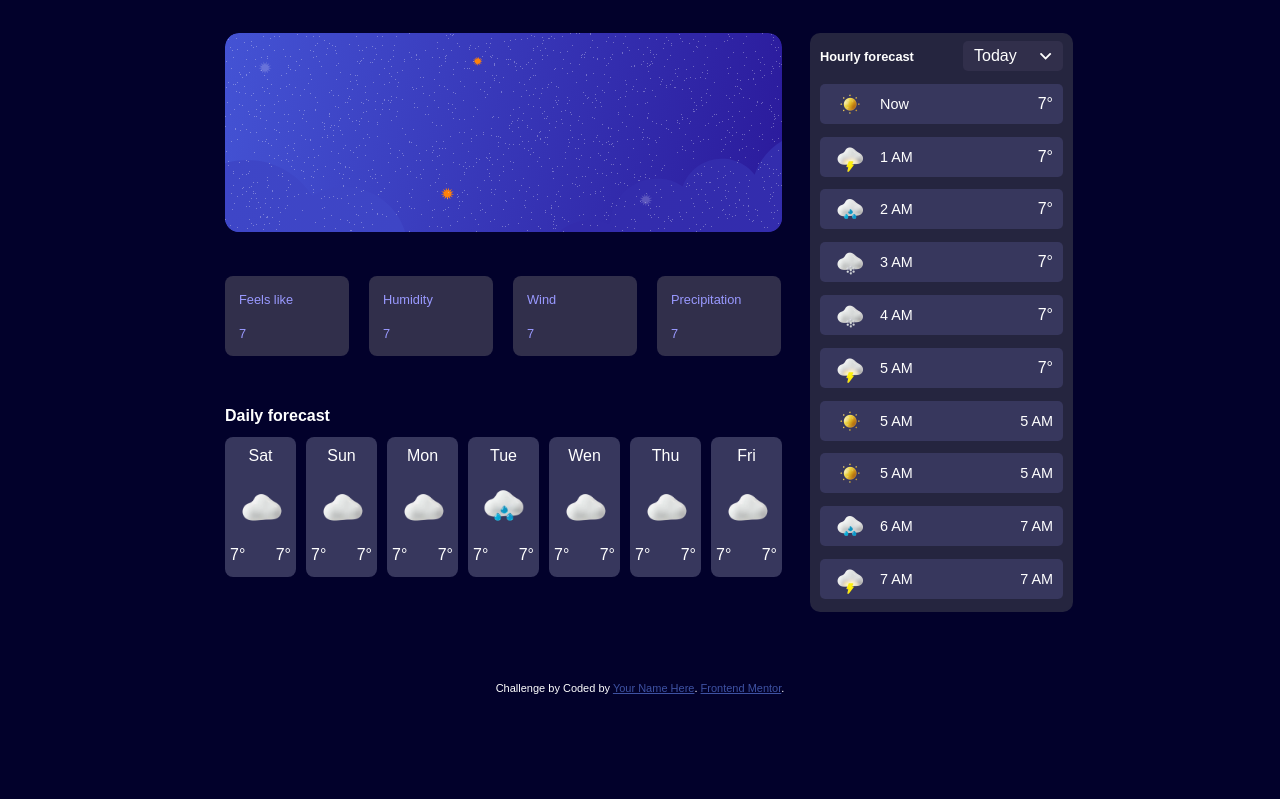
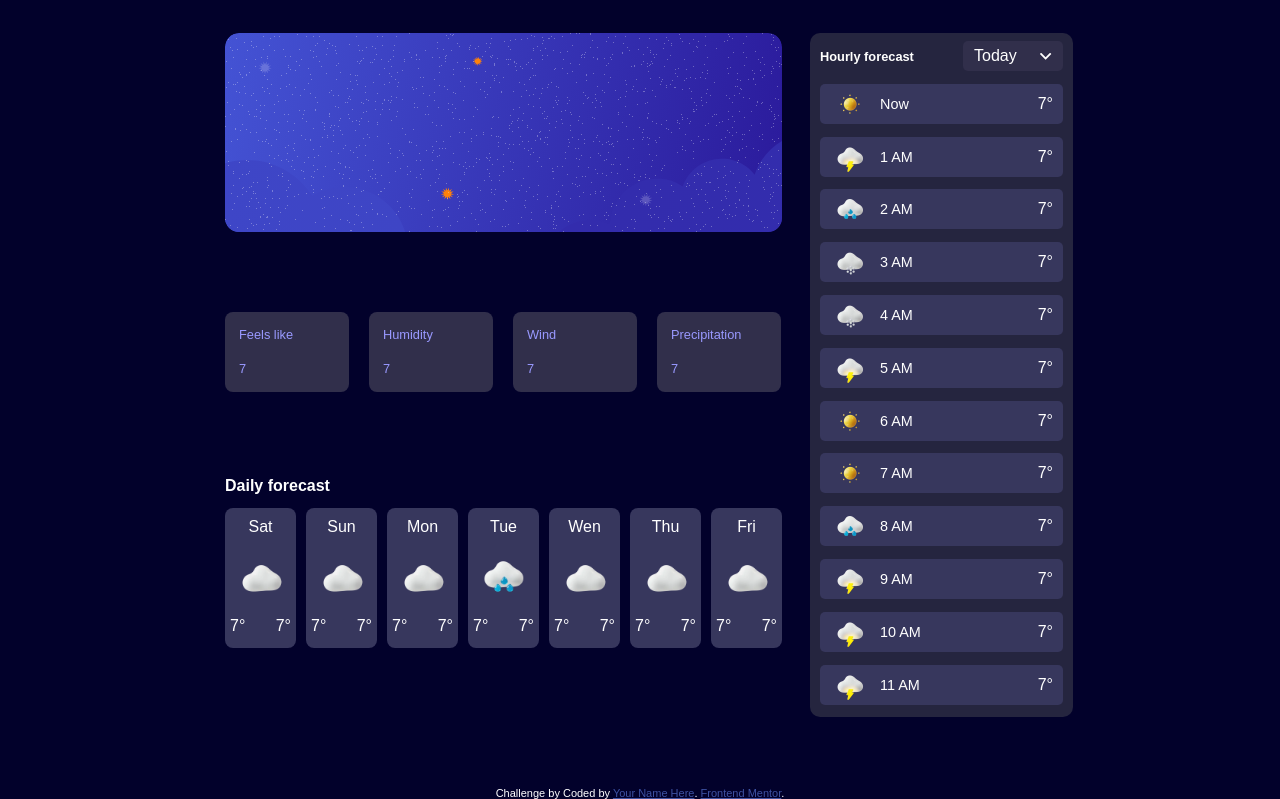
Before and after one commit to getishe/weather-app-main, a plain HTML site: page index.html in a window 1280 px wide. Shown: the part 178-977 px from the top of the page. Before the commit the page ends 872 px from the top, so only its background shows below. Drawn offline with Linux system fonts and the light colour scheme.

Commit message:
Refactor out some changes with structure

```diff
--- a/index.html
+++ b/index.html
@@ -309,9 +309,9 @@
                   alt="Clear Night Icon"
                   class="hourly-icon"
                 />
-                <p class="hour">5 AM</p>
+                <p class="hour">6 AM</p>
               </div>
-              <p class="hour">5 AM</p>
+              <p class="hour-temp">7°</p>
             </div>
             <div class="time">
               <div class="indicator">
@@ -320,9 +320,9 @@
                   alt="Clear Night Icon"
                   class="hourly-icon"
                 />
-                <p class="hour">5 AM</p>
+                <p class="hour">7 AM</p>
               </div>
-              <p class="hour">5 AM</p>
+              <p class="hour-temp">7°</p>
             </div>
             <div class="time">
               <div class="indicator">
@@ -331,10 +331,10 @@
                   alt="Rain Icon"
                   class="hourly-icon"
                 />
-                <p class="hour">6 AM</p>
+                <p class="hour">8 AM</p>
               </div>
 
-              <p class="hour">7 AM</p>
+              <p class="hour-temp">7°</p>
             </div>
             <div class="time">
               <div class="indicator">
@@ -343,9 +343,31 @@
                   alt="Clear Night Icon"
                   class="hourly-icon"
                 />
-                <p class="hour">7 AM</p>
+                <p class="hour">9 AM</p>
               </div>
-              <p class="hour">7 AM</p>
+              <p class="hour-temp">7°</p>
+            </div>
+            <div class="time">
+              <div class="indicator">
+                <img
+                  src="./assets/images/icon-storm.webp"
+                  alt="Clear Night Icon"
+                  class="hourly-icon"
+                />
+                <p class="hour">10 AM</p>
+              </div>
+              <p class="hour-temp">7°</p>
+            </div>
+            <div class="time">
+              <div class="indicator">
+                <img
+                  src="./assets/images/icon-storm.webp"
+                  alt="Clear Night Icon"
+                  class="hourly-icon"
+                />
+                <p class="hour">11 AM</p>
+              </div>
+              <p class="hour-temp">7°</p>
             </div>
           </div>
         </section>
```
